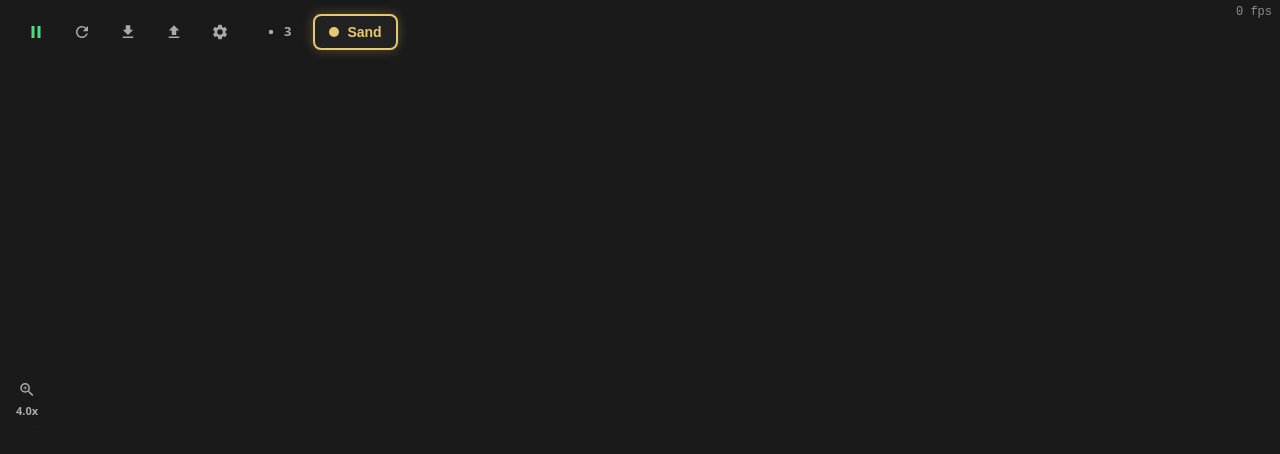
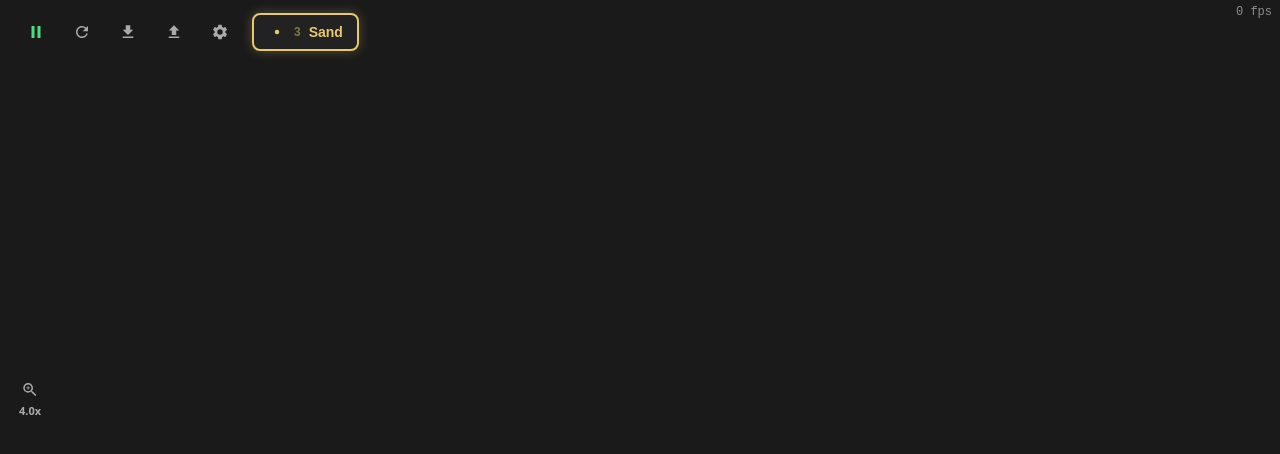
Before and after one commit to VoX/ai-sand-fork, a React (Vite) app: page / in a window 1280 px wide. Shown: the top 454 px of the page. Built offline with nearby package versions, Linux system fonts and the light colour scheme.

Commit message:
fix: refactor brush size and zoom slider interactions; enhance pan mode functionality

```diff
--- a/src/App.css
+++ b/src/App.css
@@ -48,7 +48,6 @@ body,
 .material-dropdown {
   position: relative;
   flex-shrink: 0;
-  margin-right: 80px;
 }
 
 .material-dropdown-trigger {
@@ -67,6 +66,7 @@ body,
   transition: all 0.15s ease;
   -webkit-tap-highlight-color: transparent;
   user-select: none;
+  touch-action: none;
   box-shadow: 0 0 12px color-mix(in srgb, var(--material-color) 30%, transparent);
   white-space: nowrap;
 }
@@ -258,48 +258,17 @@ body,
     inset 0 0 20px rgba(248, 113, 113, 0.1);
 }
 
-.brush-size {
-  display: flex;
-  align-items: center;
-  gap: 4px;
-  padding: 6px 10px;
-  background: #1a1a1a;
-  border-radius: 8px;
-  color: #aaa;
-  font-size: 13px;
-  font-weight: 600;
-  cursor: ew-resize;
-  user-select: none;
-  touch-action: none;
-  -webkit-tap-highlight-color: transparent;
-  transition: color 0.15s ease;
-  flex-shrink: 0;
-}
-
-.brush-size:hover {
-  color: #ccc;
-}
-
-.brush-size.pan-mode {
-  color: #6cb4ee;
-  background: #1a2a3a;
-}
-
-.brush-size svg {
-  width: 18px;
-  height: 18px;
-}
-
 .zoom-slider {
   position: fixed;
   left: max(10px, env(safe-area-inset-left));
   top: 50%;
   transform: translateY(-50%);
+  width: 40px;
   display: flex;
   flex-direction: column;
   align-items: center;
   gap: 4px;
-  padding: 10px 6px;
+  padding: 10px 0;
   background: #1a1a1a;
   border-radius: 8px;
   color: #aaa;
@@ -327,6 +296,11 @@ body,
   writing-mode: horizontal-tb;
   white-space: nowrap;
   font-size: 11px;
+}
+
+.zoom-slider.pan-mode {
+  color: #6cb4ee;
+  background: #1a2a3a;
 }
 
 .canvas-container {
@@ -404,16 +378,6 @@ body,
   }
 
   .ctrl-btn svg {
-    width: 16px;
-    height: 16px;
-  }
-
-  .brush-size {
-    padding: 5px 8px;
-    font-size: 12px;
-  }
-
-  .brush-size svg {
     width: 16px;
     height: 16px;
   }
--- a/src/App.tsx
+++ b/src/App.tsx
@@ -81,7 +81,7 @@ function App() {
   const panModeRef = useRef(false)
 
   // Zoom drag state (zoom indicator — vertical)
-  const zoomDragRef = useRef<{ startY: number; startZoom: number } | null>(null)
+  const zoomDragRef = useRef<{ startY: number; startZoom: number; moved: boolean } | null>(null)
   const [zoomDisplay, setZoomDisplay] = useState(DEFAULT_ZOOM)
 
   // Multi-touch state
@@ -545,16 +545,12 @@ function App() {
           </button>
           <input ref={fileInputRef} type="file" accept=".sand" onChange={handleFileLoad} style={{ display: 'none' }} aria-label="Load world file" />
         </div>
-        <div
-          className={`brush-size ${panMode ? 'pan-mode' : ''}`}
-          onWheel={(e) => {
-            if (panMode) return
-            e.preventDefault()
-            e.stopPropagation()
-            setBrushSize(prev => e.deltaY > 0 ? Math.max(1, prev - 1) : Math.min(30, prev + 1))
-          }}
+        <div className="material-dropdown" ref={dropdownRef}>
+          <button
+            className="material-dropdown-trigger"
+            style={{ '--material-color': BUTTON_COLORS[tool] } as React.CSSProperties}
             onPointerDown={(e) => {
-            (e.target as HTMLElement).setPointerCapture(e.pointerId)
+              (e.currentTarget as HTMLElement).setPointerCapture(e.pointerId)
               brushDragRef.current = { startX: e.clientX, startSize: brushSizeRef.current, moved: false }
             }}
             onPointerMove={(e) => {
@@ -562,32 +558,28 @@ function App() {
               if (!drag) return
               const dx = e.clientX - drag.startX
               if (Math.abs(dx) > 4) drag.moved = true
-            if (!drag.moved || panMode) return
+              if (!drag.moved) return
               const steps = Math.round(dx / 8)
               setBrushSize(Math.max(1, Math.min(30, drag.startSize + steps)))
             }}
             onPointerUp={(e) => {
-            (e.target as HTMLElement).releasePointerCapture(e.pointerId)
+              (e.currentTarget as HTMLElement).releasePointerCapture(e.pointerId)
               const drag = brushDragRef.current
               if (drag && !drag.moved) {
-              setPanMode(prev => !prev)
+                setDropdownOpen(prev => !prev)
               }
               brushDragRef.current = null
             }}
+            onWheel={(e) => {
+              e.preventDefault()
+              e.stopPropagation()
+              setBrushSize(prev => e.deltaY > 0 ? Math.max(1, prev - 1) : Math.min(30, prev + 1))
+            }}
           >
-          {panMode
-            ? <svg viewBox="0 0 24 24" fill="currentColor"><path d="M10 9h4V6h3l-5-5-5 5h3v3zm-1 1H6V7l-5 5 5 5v-3h3v-4zm14 2l-5-5v3h-3v4h3v3l5-5zm-9 3h-4v3H7l5 5 5-5h-3v-3z" /></svg>
-            : <svg viewBox="0 0 24 24" fill="currentColor"><circle cx="12" cy="12" r={Math.max(3, brushSize / 30 * 10)} /></svg>
-          }
-          <span>{panMode ? 'pan' : brushSize}</span>
-        </div>
-        <div className="material-dropdown" ref={dropdownRef}>
-          <button
-            className="material-dropdown-trigger"
-            onClick={() => setDropdownOpen(!dropdownOpen)}
-            style={{ '--material-color': BUTTON_COLORS[tool] } as React.CSSProperties}
-          >
-            <span className="material-dot" style={{ background: BUTTON_COLORS[tool] }} />
+            <svg viewBox="0 0 24 24" fill="currentColor" width="18" height="18" style={{ flexShrink: 0 }}>
+              <circle cx="12" cy="12" r={Math.max(3, brushSize / 30 * 10)} fill={BUTTON_COLORS[tool]} />
+            </svg>
+            <span style={{ opacity: 0.5, fontSize: '0.85em' }}>{brushSize}</span>
             <span>{tool}</span>
           </button>
         </div>
@@ -616,7 +608,7 @@ function App() {
         )}
       </div>
       <div
-        className="zoom-slider"
+        className={`zoom-slider ${panMode ? 'pan-mode' : ''}`}
         onWheel={(e) => {
           e.preventDefault()
           e.stopPropagation()
@@ -637,12 +629,14 @@ function App() {
         }}
         onPointerDown={(e) => {
           (e.target as HTMLElement).setPointerCapture(e.pointerId)
-          zoomDragRef.current = { startY: e.clientY, startZoom: zoomRef.current }
+          zoomDragRef.current = { startY: e.clientY, startZoom: zoomRef.current, moved: false }
         }}
         onPointerMove={(e) => {
           const drag = zoomDragRef.current
           if (!drag) return
           const dy = -(e.clientY - drag.startY)
+          if (Math.abs(dy) > 4) drag.moved = true
+          if (!drag.moved) return
           const canvas = canvasRef.current
           if (!canvas) return
           const rect = canvas.getBoundingClientRect()
@@ -659,6 +653,10 @@ function App() {
         }}
         onPointerUp={(e) => {
           (e.target as HTMLElement).releasePointerCapture(e.pointerId)
+          const drag = zoomDragRef.current
+          if (drag && !drag.moved) {
+            setPanMode(prev => !prev)
+          }
           zoomDragRef.current = null
         }}
       >
```
Lines whose indentation alone changed are shown as unchanged.
